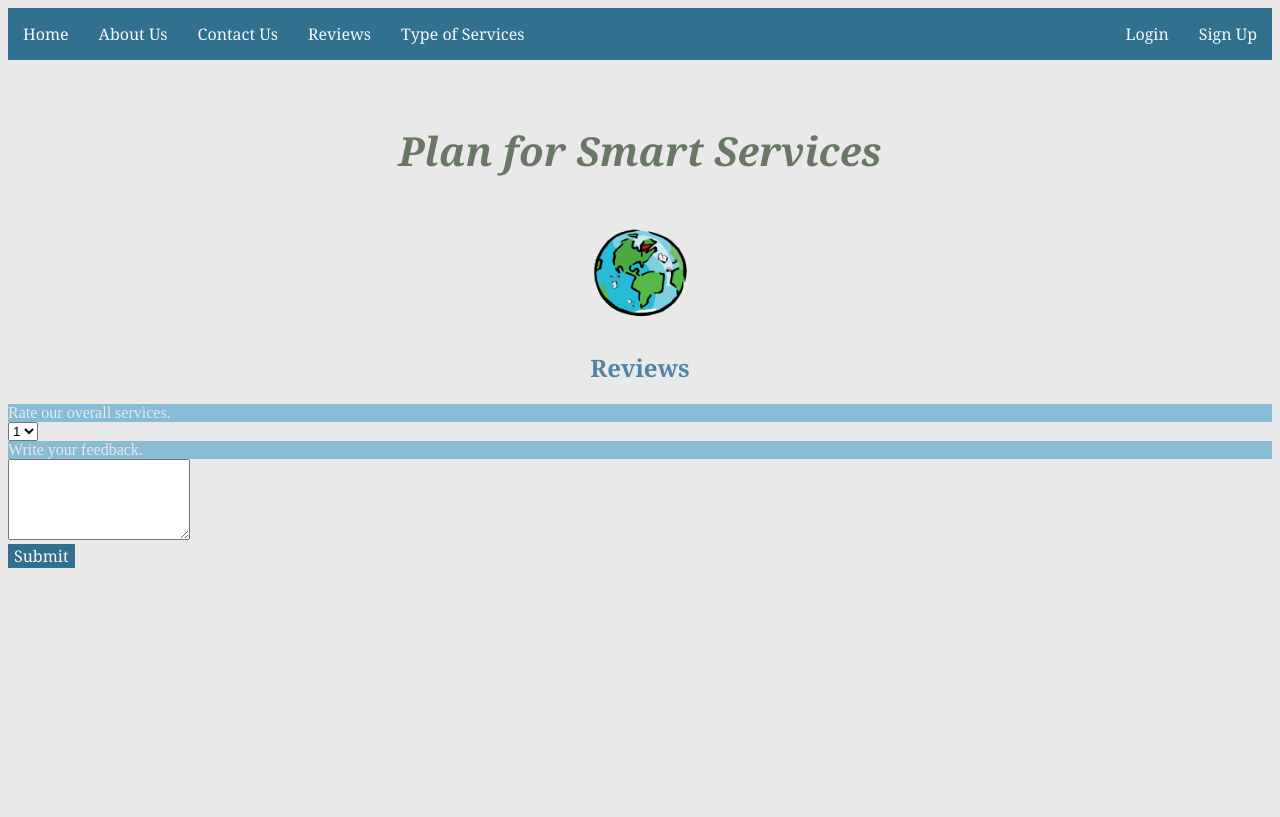
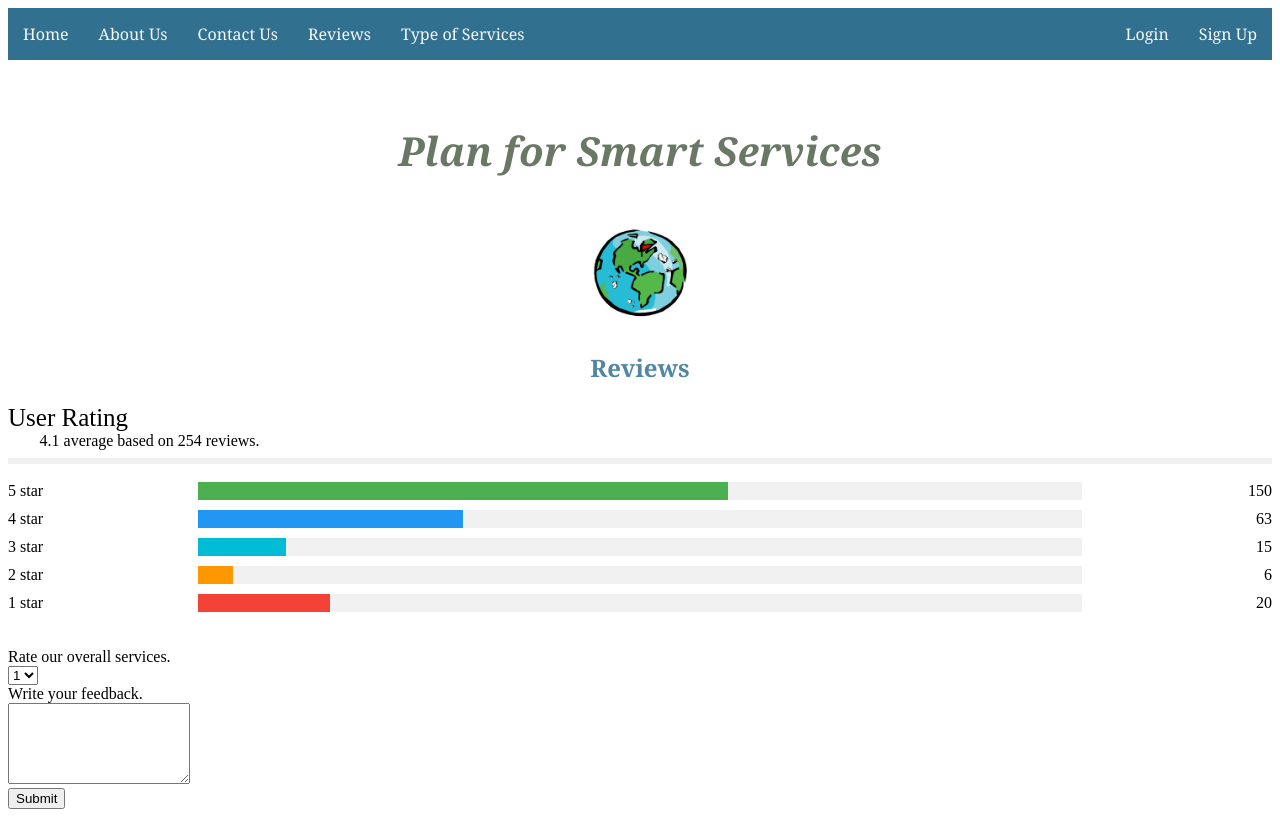
Before and after one commit to swgilani/CPS630-Project, a PHP site: page /templates/reviews.php in a window 1280 px wide. Before the commit the page ends 568 px from the top, so only its background shows below. Run offline with PHP 8.4, Linux system fonts and the light colour scheme.

Commit message:
added stuff to reviews, removed test statements

```diff
--- /dev/null
+++ b/css/reviews.css
@@ -0,0 +1,165 @@
+<style>
+
+
+body {
+  font-family: Arial;
+  margin: 0 auto; /* Center website */
+  max-width: 800px; /* Max width */
+  padding: 20px;
+}
+
+.heading {
+  font-size: 25px;
+  margin-right: 25px;
+}
+
+.fa {
+  font-size: 25px;
+}
+
+.checked {
+  color: orange;
+}
+
+/* Three column layout */
+.side {
+  float: left;
+  width: 15%;
+  margin-top:10px;
+}
+
+.middle {
+  margin-top:10px;
+  float: left;
+  width: 70%;
+}
+
+/* Place text to the right */
+.right {
+  text-align: right;
+}
+
+/* Clear floats after the columns */
+.row:after {
+  content: "";
+  display: table;
+  clear: both;
+}
+
+/* The bar container */
+.bar-container {
+  width: 100%;
+  background-color: #f1f1f1;
+  text-align: center;
+  color: white;
+}
+
+/* Individual bars */
+.bar-5 {width: 60%; height: 18px; background-color: #4CAF50;}
+.bar-4 {width: 30%; height: 18px; background-color: #2196F3;}
+.bar-3 {width: 10%; height: 18px; background-color: #00bcd4;}
+.bar-2 {width: 4%; height: 18px; background-color: #ff9800;}
+.bar-1 {width: 15%; height: 18px; background-color: #f44336;}
+
+/* Responsive layout - make the columns stack on top of each other instead of next to each other */
+@media (max-width: 400px) {
+  .side, .middle {
+    width: 100%;
+  }
+  .right {
+    display: none;
+  }
+}
+
+/* menu */
+#menu, #menu ul{
+    background-color: #31708e;
+    list-style-type: none;
+    margin: 0;
+    padding: 0;
+  }
+  #menu:before, #menu:after{
+    content: '';
+    display: table;
+  }
+  #menu:after{
+    clear: both;
+  }
+  #menu li{
+    float: left;
+    position: relative;
+  }
+  #menu a{
+    color: #f7f9fb;
+    float: left;
+    font-family: 'Georgia', serif;
+    font-style: normal;
+    font-size: 1.0em;
+    text-decoration: none;
+    padding: 15px;
+  }
+  #menu li:hover > a{
+    background: #5085a5;
+  }
+  #menu ul ul{
+    background-color: #31708e;
+    list-style-type: none;
+    margin: 0;
+    padding: 0;
+  }
+  #menu ul{
+    top: 45px;
+    visibility: hidden;
+    position: absolute;
+    background-color: #31708e;
+  }
+  #menu ul li{
+    float: left;
+    position: relative;
+  }
+  #menu li:hover > ul{
+    opacity: 1;
+    visibility: visible;
+    margin: 0;
+  }
+  #menu ul ul{
+    top: 0;
+  }
+
+  #map{
+    height: 500px;
+    width: 100%;
+  }
+  .center {
+    display: block;
+    margin-left: auto;
+    margin-right: auto;
+    width: 20%;
+  }
+  h1{
+    color:#687864;
+    text-align: center;
+    font-family: 'Georgia', serif;
+    font-style: italic;
+    font-size: 2.5em;
+  }
+  h2{
+    color:#5085a5;
+    text-align: center;
+    font-family: 'Georgia', serif;
+    font-style: normal;
+    font-size: 1.5em;
+  }
+  h3{
+    color:#e9e9e9;
+    text-align: center;
+    font-family: 'Georgia', serif;
+    font-style: normal;
+    font-size: 1.0em;
+  }
+  p{
+
+    color: #black;
+    margin: auto;
+    width:95%;
+  }
--- a/templates/reviews.php
+++ b/templates/reviews.php
@@ -9,7 +9,8 @@ if(!isset($_SESSION))
   <head>
     <meta charset="utf-8">
     <title>Plan for Smart Services(PS2)</title>
-    <link rel="stylesheet" type="text/css" href="../css/styles.css"/>
+
+    <link rel="stylesheet" type="text/css" href="../css/reviews.css"/>
     <script>
       function search() {
         var search = document.getElementById("search");
@@ -98,6 +99,75 @@ if(!isset($_SESSION))
 
   <div>
     <h2>Reviews</h2>
+    <span class="heading">User Rating</span>
+<span class="fa fa-star checked"></span>
+<span class="fa fa-star checked"></span>
+<span class="fa fa-star checked"></span>
+<span class="fa fa-star checked"></span>
+<span class="fa fa-star"></span>
+<p>4.1 average based on 254 reviews.</p>
+<hr style="border:3px solid #f1f1f1">
+
+<div class="row">
+  <div class="side">
+    <div>5 star</div>
+  </div>
+  <div class="middle">
+    <div class="bar-container">
+      <div class="bar-5"></div>
+    </div>
+  </div>
+  <div class="side right">
+    <div>150</div>
+  </div>
+  <div class="side">
+    <div>4 star</div>
+  </div>
+  <div class="middle">
+    <div class="bar-container">
+      <div class="bar-4"></div>
+    </div>
+  </div>
+  <div class="side right">
+    <div>63</div>
+  </div>
+  <div class="side">
+    <div>3 star</div>
+  </div>
+  <div class="middle">
+    <div class="bar-container">
+      <div class="bar-3"></div>
+    </div>
+  </div>
+  <div class="side right">
+    <div>15</div>
+  </div>
+  <div class="side">
+    <div>2 star</div>
+  </div>
+  <div class="middle">
+    <div class="bar-container">
+      <div class="bar-2"></div>
+    </div>
+  </div>
+  <div class="side right">
+    <div>6</div>
+  </div>
+  <div class="side">
+    <div>1 star</div>
+  </div>
+  <div class="middle">
+    <div class="bar-container">
+      <div class="bar-1"></div>
+    </div>
+  </div>
+  <div class="side right">
+    <div>20</div>
+  </div>
+</div>
+<br/>
+<br/>
+
     <p style="width:100%">Rate our overall services.</p>
       <select id="rate">
         <option value="1star">1</option>
```
Also changed, not shown: templates/ride_and_delivery_checkout.php (+1 -18 lines), templates/rideshare_checkout.php (+0 -17 lines).
